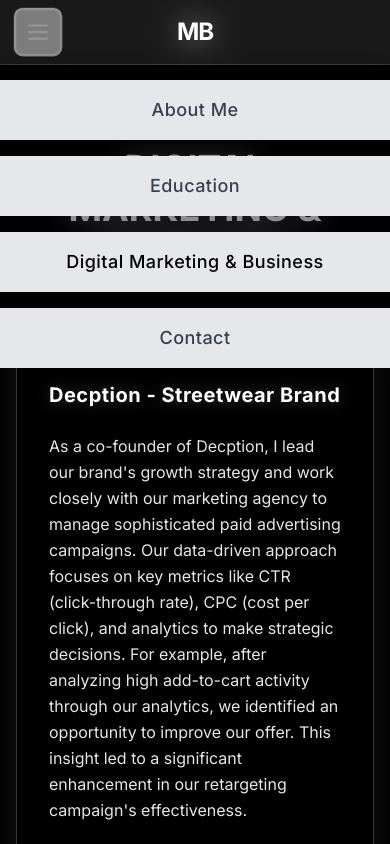
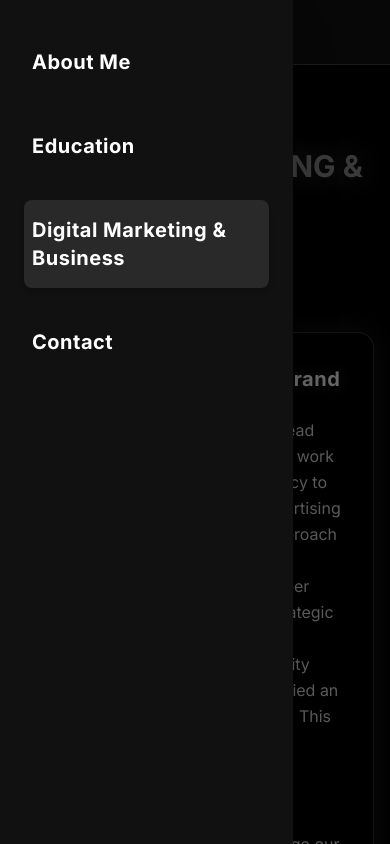
Before and after one commit to Masonba11/personal-website, a Next.js app: page /business/digital-marketing in a window 390 px wide. Both pictures are taken after a click on the button 38 px from the left and 32 px from the top of the page. Shown: the top 844 px of the page. Built offline with nearby package versions, Linux system fonts and the light colour scheme.

Commit message:
Make navigation backgrounds solid on both mobile and desktop for improved readability

```diff
--- a/src/app/business/digital-marketing/page.tsx
+++ b/src/app/business/digital-marketing/page.tsx
@@ -29,15 +29,15 @@
         <WebsiteCredit />
 
         {/* Glowing header */}
-        <div className="flex flex-col items-center gap-6 mb-12 text-center">
-          <h1 className="text-4xl md:text-6xl font-bold text-center mb-8 text-white drop-shadow-[0_0_15px_rgba(255,255,255,0.5)] animate-pulse">
+        <div className="flex flex-col items-center gap-6 mb-16 text-center">
+          <h1 className="text-3xl sm:text-4xl md:text-5xl lg:text-6xl font-bold text-center mb-12 text-white drop-shadow-[0_0_15px_rgba(255,255,255,0.5)] animate-pulse z-10 relative">
             DIGITAL MARKETING & BUSINESS
           </h1>
         </div>
 
         <div className="max-w-4xl mx-auto">
           {/* Glowing card */}
-          <div className="bg-black/50 p-8 md:p-12 rounded-2xl border border-white/20 shadow-[0_0_30px_rgba(255,255,255,0.1)] transform hover:scale-[1.02] transition-all duration-300 hover:shadow-[0_0_50px_rgba(255,255,255,0.2)]">
+          <div className="bg-black/50 p-8 md:p-12 rounded-2xl border border-white/20 shadow-[0_0_30px_rgba(255,255,255,0.1)] transform hover:scale-[1.02] transition-all duration-300 hover:shadow-[0_0_50px_rgba(255,255,255,0.2)] mt-8">
             <div className="space-y-6">
               <p className="text-xl md:text-2xl font-bold tracking-wide text-white drop-shadow-[0_0_8px_rgba(255,255,255,0.2)]">
                 Decption - Streetwear Brand
@@ -90,7 +90,7 @@
           </div>
 
           {/* Image Slideshow */}
-          <div className="mt-12">
+          <div className="mt-16">
             <ImageSlideshow images={images} />
           </div>
         </div>
--- a/src/components/Header.tsx
+++ b/src/components/Header.tsx
@@ -40,13 +40,13 @@
   ];
 
   return (
-    <header className="fixed top-0 left-0 right-0 z-50 bg-black/90 backdrop-blur-md border-b border-white/20">
+    <header className="fixed top-0 left-0 right-0 z-50 bg-[#111] border-b border-white/20">
       <div className="container mx-auto px-4">
         <div className="relative flex items-center justify-between h-16">
           {/* Mobile Menu Button */}
           <button
             onClick={() => setIsMenuOpen(!isMenuOpen)}
-            className={`md:hidden p-2 text-white rounded-lg transition-all duration-200 border-2 ${
+            className={`md:hidden flex items-center gap-2 p-2 text-white rounded-lg transition-all duration-200 border-2 ${
               isMenuOpen
                 ? "bg-white/80 border-white shadow-lg scale-110 animate-pulse text-black"
                 : "bg-black/40 border-white/40 hover:bg-white/10"
@@ -67,6 +67,11 @@
                 d="M4 6h16M4 12h16M4 18h16"
               />
             </svg>
+            {isMenuOpen && (
+              <span className="text-lg font-semibold tracking-wide ml-1">
+                Menu
+              </span>
+            )}
           </button>
 
           {/* Logo - Centered on all screens */}
@@ -94,24 +99,32 @@
             ))}
           </nav>
 
+          {/* Mobile Navigation Menu Overlay */}
+          {isMenuOpen && (
+            <div
+              className="md:hidden fixed inset-0 z-40 bg-black/60 transition-opacity duration-300"
+              onClick={() => setIsMenuOpen(false)}
+              aria-hidden="true"
+            />
+          )}
           {/* Mobile Navigation Menu */}
           <div
-            className={`md:hidden fixed inset-0 top-16 bg-gray-100 transform transition-all duration-300 ease-in-out ${
+            className={`md:hidden fixed top-0 left-0 h-full w-3/4 max-w-xs z-50 bg-[#111] shadow-2xl transform transition-all duration-300 ease-in-out ${
               isMenuOpen
-                ? "translate-y-0 opacity-100"
-                : "-translate-y-full opacity-0 pointer-events-none"
+                ? "translate-x-0 opacity-100"
+                : "-translate-x-full opacity-0 pointer-events-none"
             }`}
           >
-            <nav className="flex flex-col items-center py-4 space-y-4">
+            <nav className="flex flex-col items-start py-8 px-6 space-y-6 h-full">
               {navLinks.map(({ path, label }) => (
                 <Link
                   key={path}
                   href={path}
                   onClick={() => setIsMenuOpen(false)}
-                  className={`w-full text-center py-4 text-lg font-medium tracking-wide transition-all duration-300 bg-gray-200 ${
+                  className={`w-full text-left py-4 px-2 text-xl font-bold tracking-wide rounded-lg transition-all duration-200 text-white ${
                     isActive(path)
-                      ? "text-black"
-                      : "text-gray-700 hover:text-black"
+                      ? "bg-white/10 shadow-md"
+                      : "hover:bg-white/10"
                   }`}
                 >
                   {label}
```
